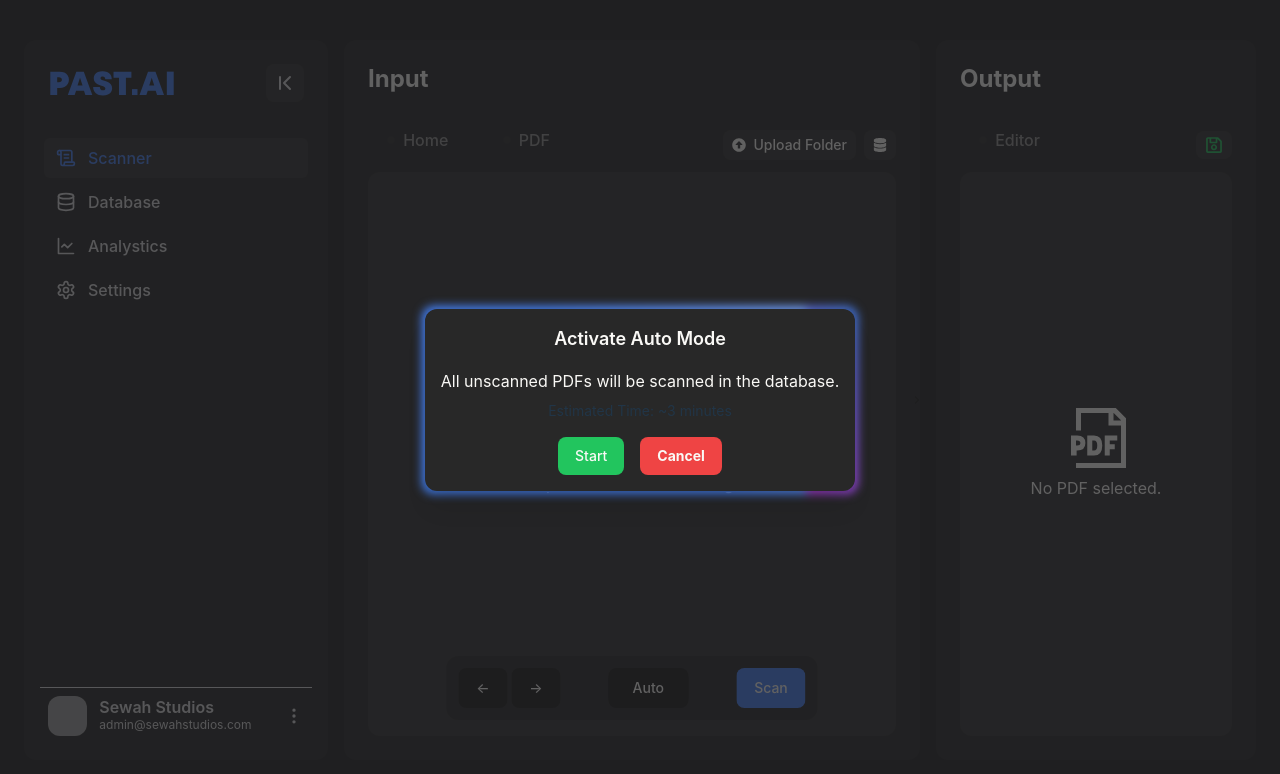
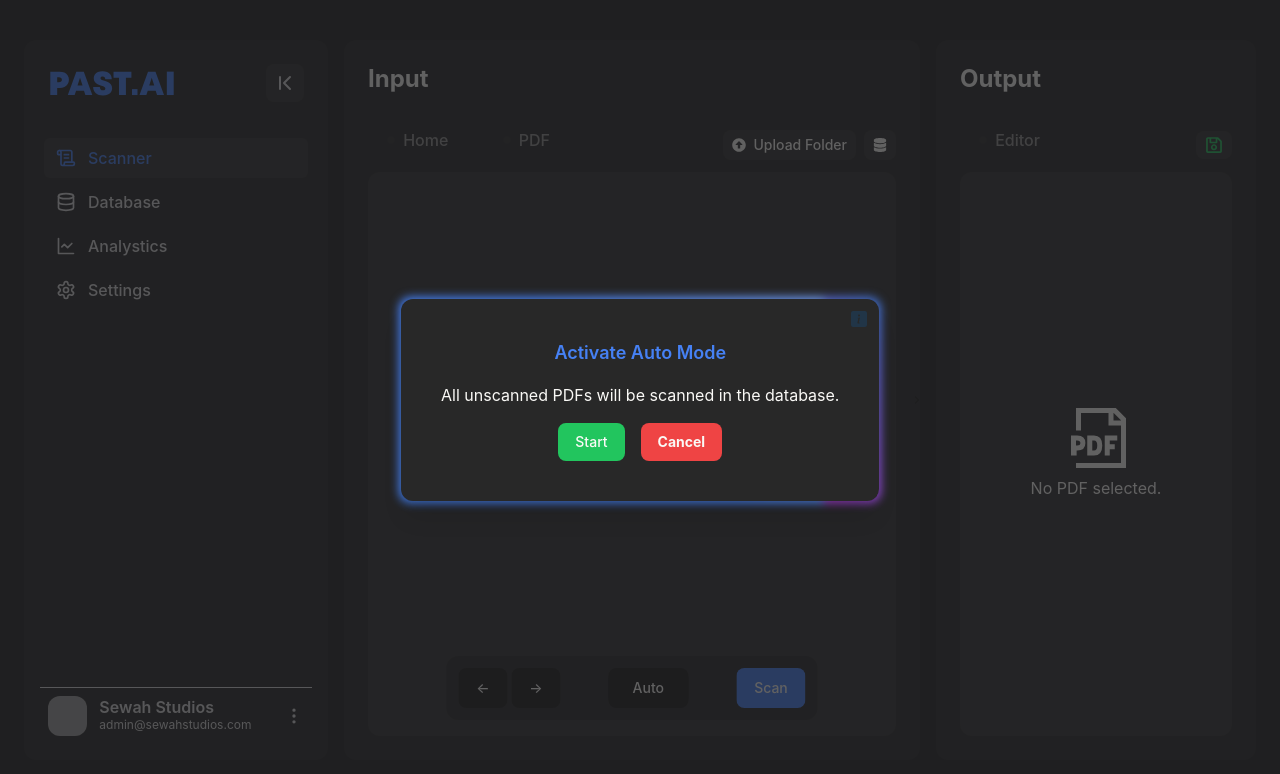
Before and after one commit to NickHaught/PAST.AI, a React (Vite) app in the folder frontend/: page / in a window 1280 px wide. Both pictures are taken after a click on the button "Auto". Shown: the top 774 px of the page. Built offline with nearby package versions, Linux system fonts and the light colour scheme; grey boxes are pictures that could not be loaded.

Commit message:
"Changed AutoMode styling"

```diff
--- a/frontend/package.json
+++ b/frontend/package.json
@@ -18,6 +18,7 @@
     "react": "^18.2.0",
     "react-dom": "^18.2.0",
     "react-icons": "^5.0.1",
+    "react-lottie-player": "^2.0.0",
     "react-pdf": "^7.7.1",
     "react-resizable": "^3.0.5"
   },
--- a/frontend/src/App.tsx
+++ b/frontend/src/App.tsx
@@ -18,7 +18,7 @@ function App() {
     <>
       <uploadUrlContext.Provider value="http://localhost:8000/api/upload/">
 
-        <main className={`flex h-[96vh] space-x-4 p-6 ${showPopup ? 'opacity-30' : 'opacity-100'}`}>
+        <main className={`flex h-[96vh] space-x-4 p-6 transition-opacity duration-300 ease-in-out ${showPopup ? 'opacity-30' : 'opacity-100'}`}>
           <Sidebar>
             <SidebarItem
               icon={<ScrollText size={20} />}
--- a/frontend/src/components/PDFViewer.tsx
+++ b/frontend/src/components/PDFViewer.tsx
@@ -49,7 +49,7 @@ const PDFViewer = ({ pdfDetail, onScan }: Props) => {
         onClick={() => setIsSelectMode(!isSelectMode)}
         className="absolute top-0 left-0 m-2 text-white bg-light-gray hover:border-blue focus:outline-none rounded-lg text-lg p-1 z-10 transition duration-300"
       >
-        {isSelectMode ? <IoGrid /> : <FaSquare />}
+        {isSelectMode ?  <FaSquare />: <IoGrid />}
       </button>
       <button
         onClick={toggleDropdown}
--- a/frontend/src/components/PopupModal.tsx
+++ b/frontend/src/components/PopupModal.tsx
@@ -1,5 +1,6 @@
-import { FC, useState } from "react";
-import '../css/auto.css';
+import { FC, useEffect, useState } from "react";
+import { BsFillInfoSquareFill } from "react-icons/bs";
+import "../css/auto.css";
 
 interface PopupModalProps {
   onClose: () => void;
@@ -7,33 +8,73 @@ interface PopupModalProps {
 
 const PopupModal: FC<PopupModalProps> = ({ onClose }) => {
   const [isActive, setIsActive] = useState(false);
+  const [statusMessage, setStatusMessage] = useState("");
+  const [showInfo, setShowInfo] = useState(false);
+  const [showDetails, setShowDetails] = useState(false);
+  const [animateOut, setAnimateOut] = useState(false);
 
   const handleStart = () => {
     setIsActive(true);
-        // Simulate a backend call
+    setShowInfo(false);
     setTimeout(() => {
-            console.log("Auto mode activated"); // Simulate backend response
-            // You can handle state updates based on the response here
-        }, 1000); // Simulate a delay
+      setStatusMessage("Database accessed!");
+      setShowDetails(true);
+      setTimeout(() => {
+        setStatusMessage("✔ Database accessed!");
+      }, 2000);
+    }, 1000);
   };
 
+  const handleClose = () => {
+    setAnimateOut(true);
+  };
+
+  useEffect(() => {
+    if (animateOut) {
+      const timer = setTimeout(onClose, 100); // Ensure the timer matches the animation duration
+      return () => clearTimeout(timer);
+    }
+  }, [animateOut, onClose]);
+
   return (
-        <div className="fixed inset-0 bg-gray-600 bg-opacity-75 flex justify-center items-center z-50 transition-opacity duration-300 ease-in-out">
-            <div className="popup-modal-glow">
-          <div className={`bg-gray glow p-4 rounded-xl shadow-xl transition-opacity duration-300 ease-in-out animate-fadeIn p-10 ${isActive ? "border-animate" : ""}`}>
-            <div className="text-center mb-4 text-white text-lg font-semibold">{isActive ? "Auto Mode Activated" : "Activate Auto Mode"}</div>
-            <h2 className=" text-white text-center">All unscanned PDFs will be scanned in the database.</h2>
-            <div className="text-sm text-gray-300 text-center mt-2">Estimated Time: ~3 minutes</div>
+    <div className={`fixed inset-0 bg-gray-600 bg-opacity-75 flex justify-center items-center z-50 transition-opacity duration-300 ease-in-out ${animateOut ? 'scale-out' : ''}`}>
+      <div className="popup-modal-glow relative fade-in-scale-up">
+        <div className={`bg-gray glow p-10 rounded-xl shadow-xl transition-opacity duration-300 ease-in-out overflow-auto max-h-[80vh]`}>
+          {!isActive && (
+            <span className="absolute top-3 right-3 text-blue-500 hover:text-blue-700 cursor-pointer z-50" onClick={() => setShowInfo(!showInfo)} title="Info">
+              <BsFillInfoSquareFill size={16} />
+            </span>
+          )}
+          <div className="text-center mb-4 text-blue text-lg font-semibold">
+            {isActive ? "Auto Mode Activated" : "Activate Auto Mode"}
+          </div>
+          {!isActive && (
+            <h2 className="text-white text-center">
+              All unscanned PDFs will be scanned in the database.
+            </h2>
+          )}
+          {showDetails && (
+            <>
+              <h3 className="text-lg text-blue-400 text-center">Total Unscanned Documents</h3>
+              <div className="text-sm text-gray-300 text-center">Estimated Time: ~3 minutes</div>
+            </>
+          )}
+          <div className="text-white text-center">{statusMessage}</div>
           <div className="flex justify-center space-x-4 mt-4">
             {!isActive && (
               <button className="bg-green-500 text-sm hover:bg-green-700 text-white py-2 px-4 rounded-lg" onClick={handleStart}>
                 Start
               </button>
             )}
-              <button className="bg-red-500 text-sm hover:bg-red-700 text-white font-bold py-2 px-4 rounded-lg" onClick={onClose}>
+            <button className="bg-red-500 text-sm hover:bg-red-700 text-white font-bold py-2 px-4 rounded-lg" onClick={handleClose}>
               Cancel
             </button>
           </div>
+          {showInfo && (
+            <div className="mt-4 p-4 bg-white text-black rounded">
+              Detailed information about the auto scanning process.
+            </div>
+          )}
         </div>
       </div>
     </div>
@@ -41,37 +82,3 @@ const PopupModal: FC<PopupModalProps> = ({ onClose }) => {
 };
 
 export default PopupModal;
-
-
-// const [isActive, setIsActive] = useState(false);
-
-//     const handleStart = () => {
-//         setIsActive(true);
-//         setTimeout(() => {
-//             console.log("Auto mode activated");
-//         }, 1000);
-//     };
-
-//     return (
-//         <div className="fixed inset-0 bg-gray-600 bg-opacity-75 flex justify-center items-center z-50">
-//           <div className="popup-modal-glow">
-//             <div className="text-white text-lg font-semibold">
-//                 {isActive ? "Auto Mode Activated" : "Active Auto Mode"}
-//             </div>
-//             <div className="text-sm text-gray-300 mt-2">Estimated Time: ~3 minutes</div>
-//             <div className="flex justify-center space-x-4 mt-4">
-//               {!isActive && (
-//                 <button className="bg-blue-500 hover:bg-blue-700 text-white font-bold py-2 px-4 rounded" onClick={handleStart}>
-//                   Start
-//                 </button>
-//               )}
-//               <button className="bg-red-500 hover:bg-red-700 text-white font-bold py-2 px-4 rounded" onClick={onClose}>
-//                 Cancel
-//               </button>
-//             </div>
-//           </div>
-//         </div>
-//       );
-// };
-
-// export default PopupModal;
--- a/frontend/src/css/auto.css
+++ b/frontend/src/css/auto.css
@@ -17,25 +17,24 @@
 
   @keyframes borderAnim {
     0% {
-        border-color: blue;
+        border-color: #282828;
     }
     50% {
         border-color: lightblue;
     }
     100% {
-        border-color: blue;
+        border-color: #282828;
     }
 }
 
 .border-animate {
     animation: borderAnim 2s linear infinite;
-    border: 2px solid blue;
+    border: 2px solid #4681F4;
 }
 
 .popup-modal-glow {
     position: relative;
     background: #1a1a1a;
-    padding: 1px;
     border-radius: 10px;
     z-index: 0;
 }
@@ -60,3 +59,34 @@
     50% { background-position: 400% 0; }
     100% { background-position: 0 0; }
 }
+
+/* auto.css */
+@keyframes fadeInScaleUp {
+  from {
+      opacity: 0;
+      transform: scale(0.95);
+  }
+  to {
+      opacity: 1;
+      transform: scale(1);
+  }
+}
+
+@keyframes scaleOut {
+  from {
+      opacity: 1;
+      transform: scale(1);
+  }
+  to {
+      opacity: 0;
+      transform: scale(0.95);
+  }
+}
+
+.fade-in-scale-up {
+  animation: fadeInScaleUp 0.2s ease-out forwards;
+}
+
+.scale-out {
+  animation: scaleOut 0.5s ease-out forwards;
+}
```
Also changed, not shown: 1 other file (tests, documents, lock files or other folders). Lines whose indentation alone changed are shown as unchanged.
